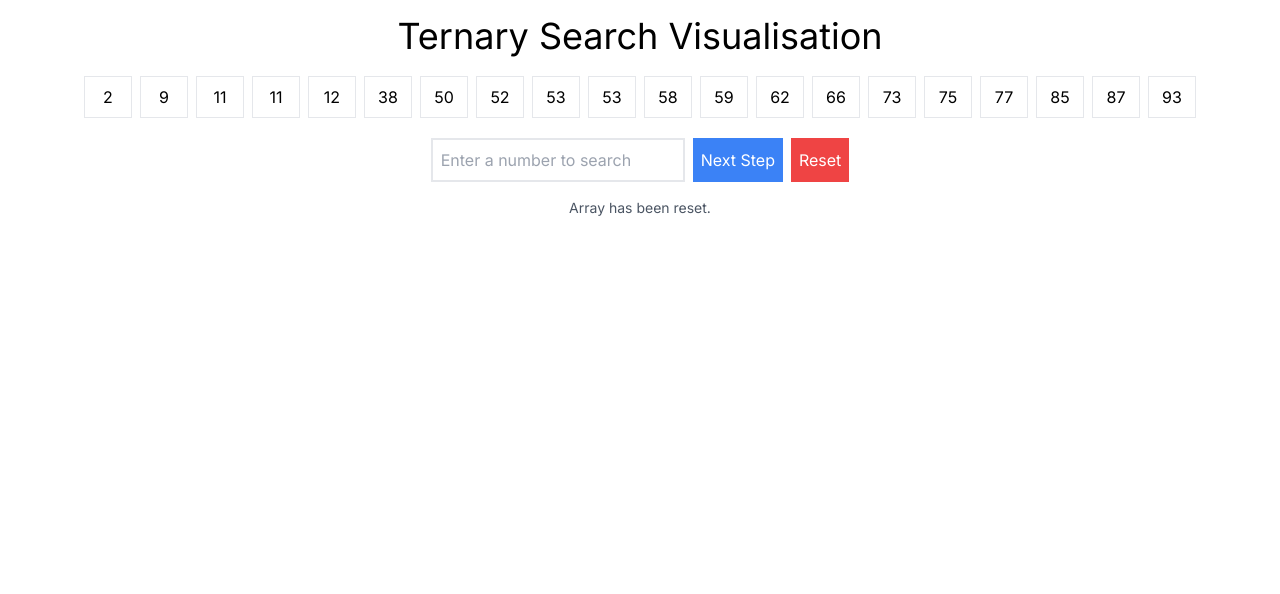
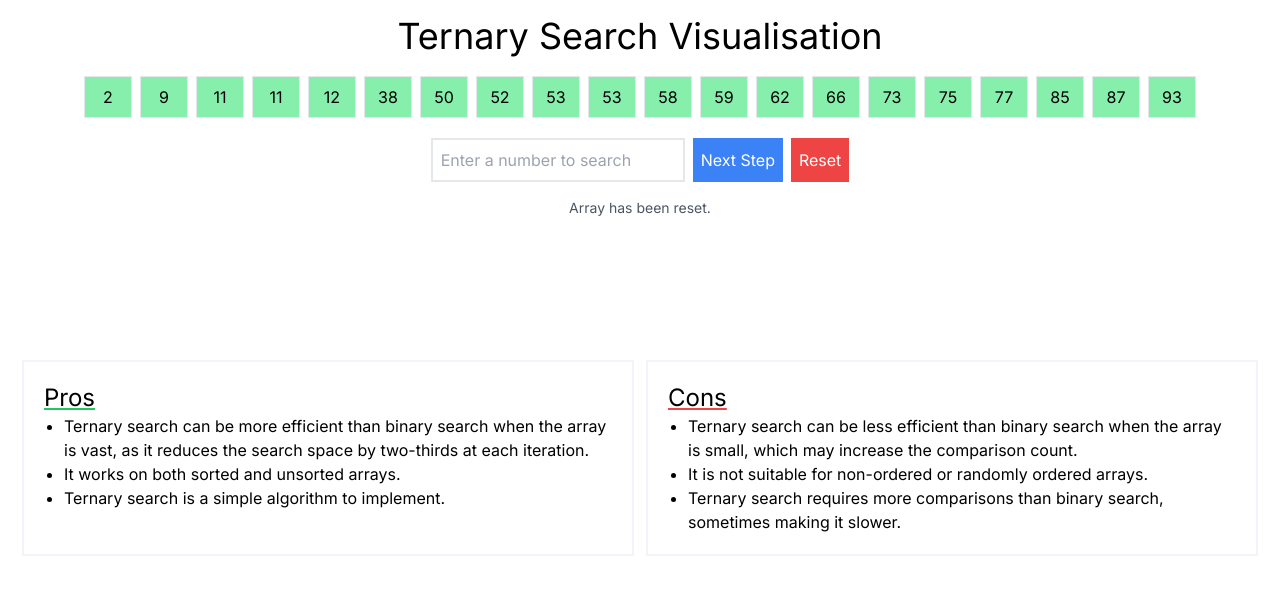
Before and after one commit to hybrid1ze/search-sort-visualiser, a Next.js app in the folder search-sort-visualiser/: page /search/TernarySearch in a window 1280 px wide. Shown: the top 594 px of the page. Built offline with nearby package versions, Linux system fonts and the light colour scheme.

Commit message:
Refactor ternary search algorithm and add pros and cons

```diff
--- a/search-sort-visualiser/src/app/search/TernarySearch/page.tsx
+++ b/search-sort-visualiser/src/app/search/TernarySearch/page.tsx
@@ -22,8 +22,9 @@ const TernarySearchVisualization = () => {
   }, []);
 
   const resetSearch = () => {
-    setArray(generateSortedArray(20, 100));
-    setBounds({ lower: 0, upper: array.length - 1 });
+    const newArray = generateSortedArray(20, 100);
+    setArray(newArray);
+    setBounds({ lower: 0, upper: newArray.length - 1 }); // Set bounds after newArray is set
     setIsFound(null);
     setTarget(null);
     setTooltip("Array has been reset.");
@@ -55,22 +56,35 @@ const TernarySearchVisualization = () => {
       setBounds({ lower: mid2, upper: mid2 });
       setTooltip(`Element found at index ${mid2}.`);
     } else if (target < array[mid1]) {
-      setBounds({ lower, upper: mid1 - 1 });
-      setTooltip(
-        `Searching in the first third: indices ${lower} to ${mid1 - 1}.`
-      );
+      // Check if new bounds are valid
+      if (lower < mid1) {
+        setBounds({ lower, upper: mid1 - 1 });
+        setTooltip(`Searching in the first third: indices ${lower} to ${mid1 - 1}.`);
+      } else {
+        setIsFound(false);
+        setTooltip("Element not found.");
+      }
     } else if (target > array[mid2]) {
-      setBounds({ lower: mid2 + 1, upper });
-      setTooltip(
-        `Searching in the third third: indices ${mid2 + 1} to ${upper}.`
-      );
+      // Check if new bounds are valid
+      if (mid2 + 1 <= upper) {
+        setBounds({ lower: mid2 + 1, upper });
+        setTooltip(`Searching in the third third: indices ${mid2 + 1} to ${upper}.`);
+      } else {
+        setIsFound(false);
+        setTooltip("Element not found.");
+      }
     } else {
-      setBounds({ lower: mid1 + 1, upper: mid2 - 1 });
-      setTooltip(
-        `Searching in the second third: indices ${mid1 + 1} to ${mid2 - 1}.`
-      );
+      // Check if new bounds are valid
+      if (mid1 + 1 <= mid2 - 1) {
+        setBounds({ lower: mid1 + 1, upper: mid2 - 1 });
+        setTooltip(`Searching in the second third: indices ${mid1 + 1} to ${mid2 - 1}.`);
+      } else {
+        setIsFound(false);
+        setTooltip("Element not found.");
+      }
     }
   };
+
   return (
     <div className="p-4">
       <div className="flex justify-center text-4xl">
@@ -127,6 +141,37 @@ const TernarySearchVisualization = () => {
       <div className="mt-4 mb-4 flex justify-center">
         <span className="text-sm text-gray-600">{tooltip}</span>
       </div>
+
+      <div className="grid grid-cols-2 gap-4 pt-32 px-2">
+        <div className="outline outline-2 outline-slate-100 p-5">
+          <span className="underline decoration-green-500 text-2xl">Pros</span>
+          <ul className="list-disc pl-5">
+            <li>
+              Ternary search can be more efficient than binary search when the
+              array is vast, as it reduces the search space by two-thirds at
+              each iteration.
+            </li>
+            <li>It works on both sorted and unsorted arrays.</li>
+            <li>Ternary search is a simple algorithm to implement.</li>
+          </ul>
+        </div>
+        <div className="outline outline-2 outline-slate-100 p-5">
+          <span className="underline decoration-red-500 text-2xl">Cons</span>
+          <ul className="list-disc pl-5">
+            <li>
+              Ternary search can be less efficient than binary search when the
+              array is small, which may increase the comparison count.
+            </li>
+            <li>
+              It is not suitable for non-ordered or randomly ordered arrays.
+            </li>
+            <li>
+              Ternary search requires more comparisons than binary search,
+              sometimes making it slower.
+            </li>
+          </ul>
+        </div>
+      </div>
     </div>
   );
 };
```
